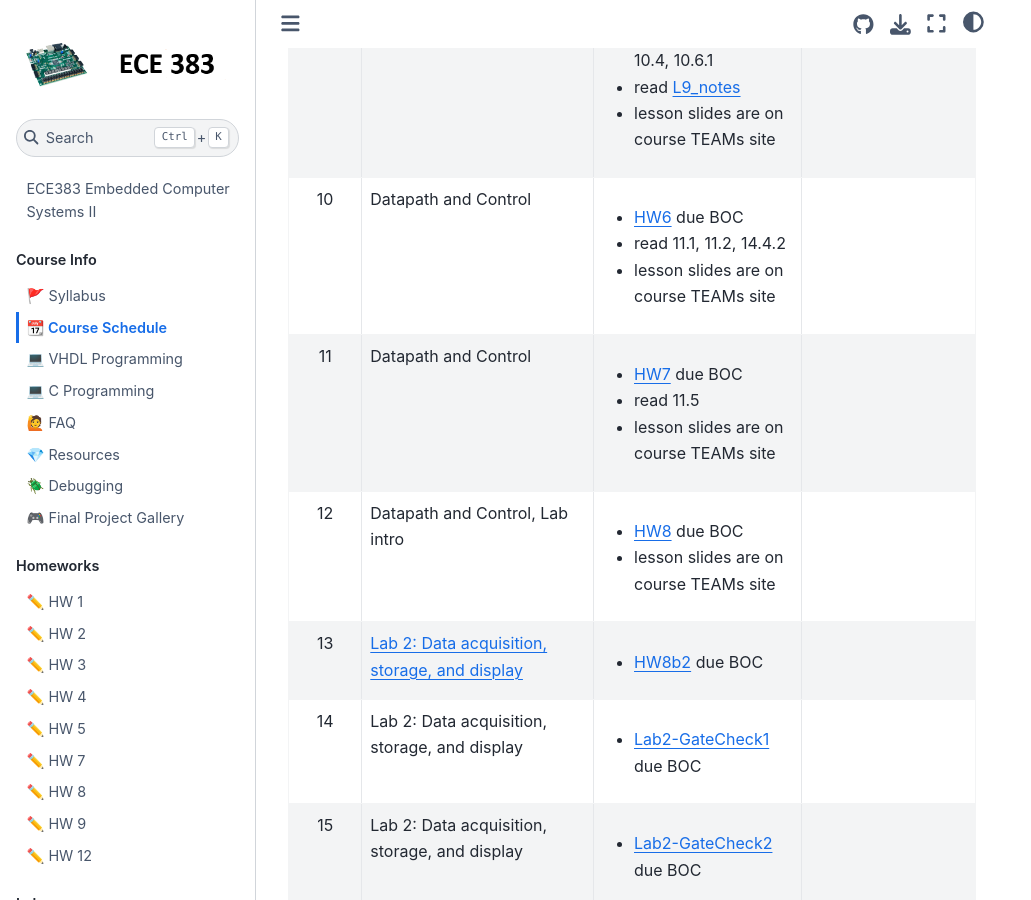
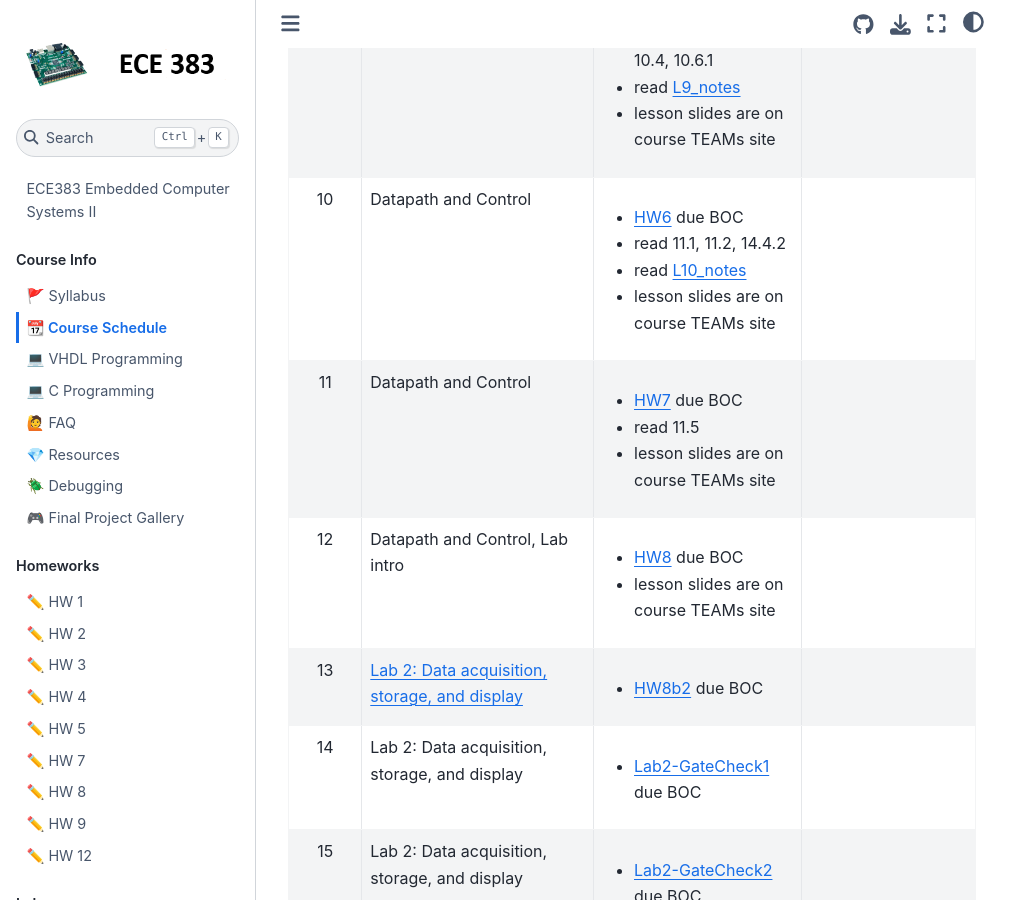
Before and after one commit to USAFA-ECE/ece383, a Jupyter Book: the page built from book/schedule.md, in a window 1280 px wide and 900 px high, scrolled down 1657 px. Shown: the whole window, without its empty margins (0-1031 px from the left). Built offline with Jupyter Book 1.0.4 settings and Sphinx 7.4.7 and the Sphinx Book theme 1.1.4, drawn with Linux system fonts in a browser that asks for light colours; pages that are not in the unit, such as notebooks, are missing from menus.

Commit message:
Update schedule.md

```diff
--- a/book/schedule.md
+++ b/book/schedule.md
@@ -16,7 +16,7 @@
 | 7      | Lab 1: VGA Synchronization                       |  <ul><li>[Lab1-GateCheck2](Assignments/lab1.md) due taps L7  </li></ul>  |        |
 | 8      | Lab 1: VGA Synchronization                       |  <ul><li>[Lab1-Functionality](Assignments/lab1.md) due taps L8  </li></ul>  |        |
 | 9      | Finite State Machines                            |  <ul><li>[Lab1-README](Assignments/lab1.md) due taps L9 </li><li>read 10.2.1, 10.3.2, 10.4, 10.6.1</li><li>read [L9_notes](Lectures/lecture09.md) </li><li>lesson slides are on course TEAMs site</li></ul>  |                                           |
-| 10     | Datapath and Control                             | <ul><li>[HW6](Assignments/homework6.md)  due BOC </li><li>read 11.1, 11.2, 14.4.2</li><li>lesson slides are on course TEAMs site</li></ul>  |        |
+| 10     | Datapath and Control                             | <ul><li>[HW6](Assignments/homework6.md)  due BOC </li><li>read 11.1, 11.2, 14.4.2</li><li>read [L10_notes](Lectures/lecture10.md)</li><li>lesson slides are on course TEAMs site</li></ul>  |        |
 | 11     | Datapath and Control                             | <ul><li>[HW7](Assignments/homework7.md) due BOC </li><li>read 11.5</li><li>lesson slides are on course TEAMs site</li></ul>  |        |
 | 12     | Datapath and Control, Lab intro                  |  <ul><li>[HW8](Assignments/homework8.md) due BOC </li><li>lesson slides are on course TEAMs site</li></ul>  |        |
 | 13     | [Lab 2: Data acquisition, storage, and display](Assignments/lab2.md) | <ul><li>[HW8b2](Assignments/homework8b2.md) due BOC</li></ul> |         |
```
